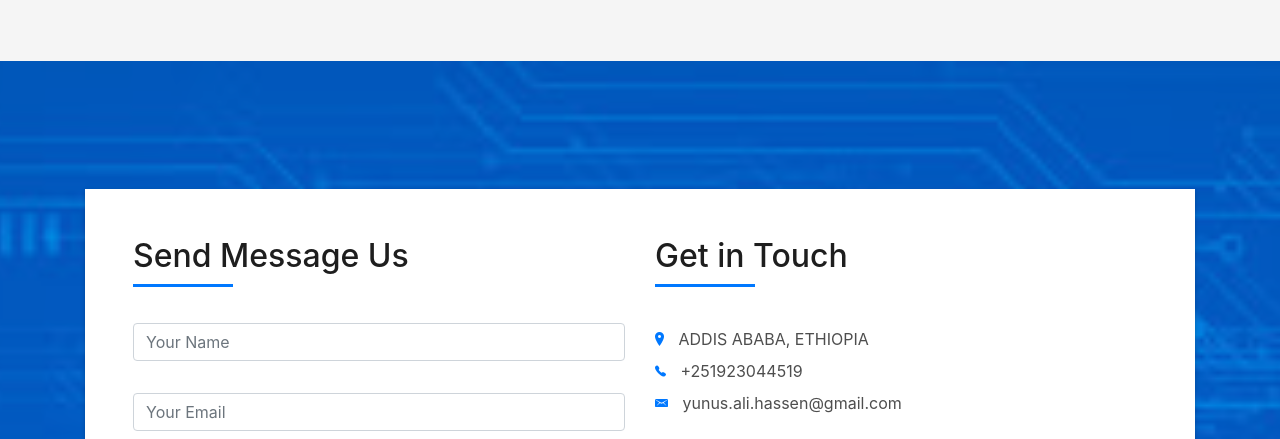
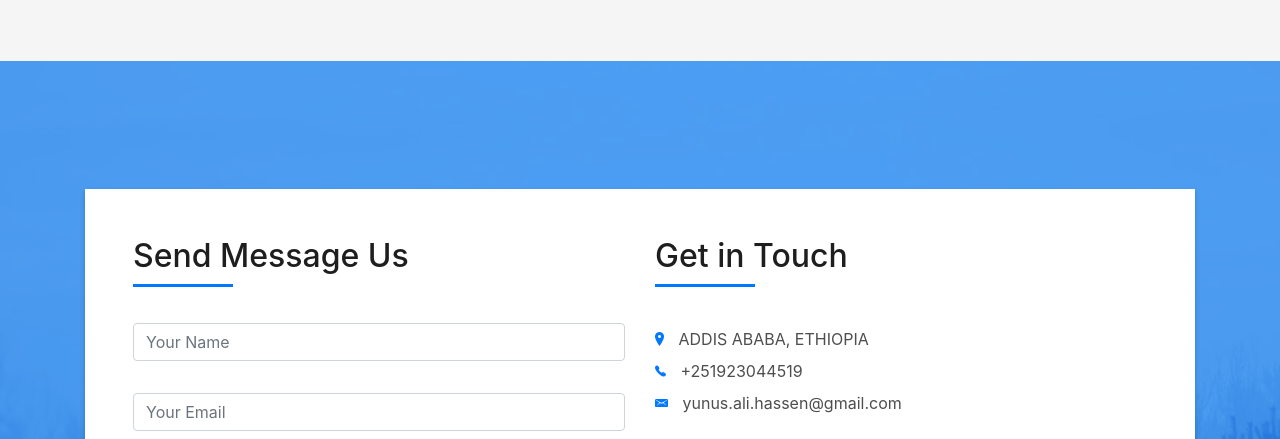
Before and after one commit to BubblyBoy/BubblyBoy.github.io, a plain HTML site: page index.html in a window 1280 px wide. Shown: the part 2398-2837 px from the top of the page. Drawn offline with Linux system fonts and the light colour scheme; files whose address does not match are found by name.

Commit message:
Update index.html

```diff
--- a/index.html
+++ b/index.html
@@ -251,7 +251,7 @@
 
 
   <!--/ Section Contact-Footer Star /-->
-  <section class="paralax-mf footer-paralax bg-image sect-mt4 route" style="background-image: url(img/pic2.jpg)">
+  <section class="paralax-mf footer-paralax bg-image sect-mt4 route" style="background-image: url(img/overlay-bg.jpg)">
     <div class="overlay-mf"></div>
     <div class="container">
       <div class="row">
```
